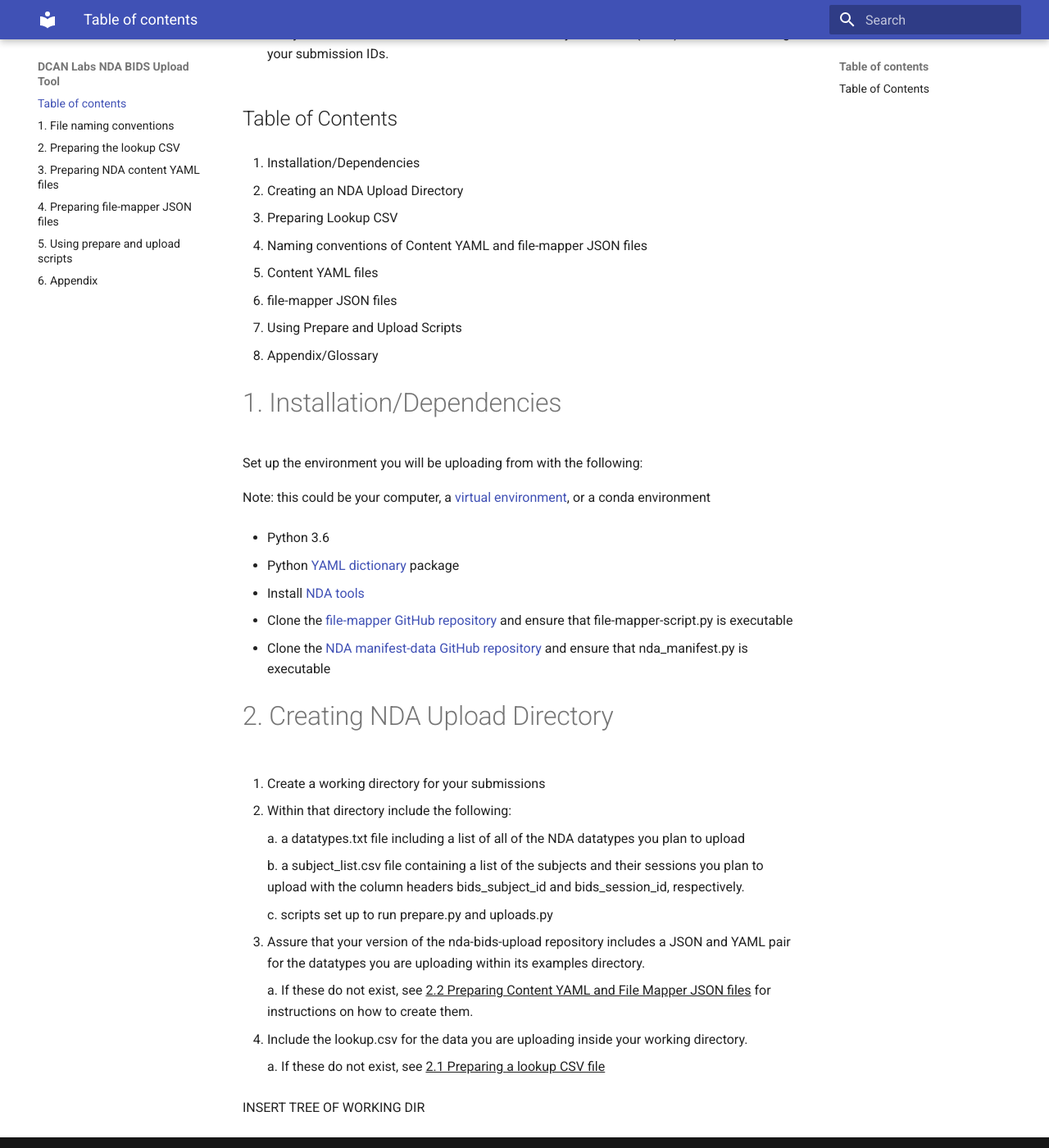
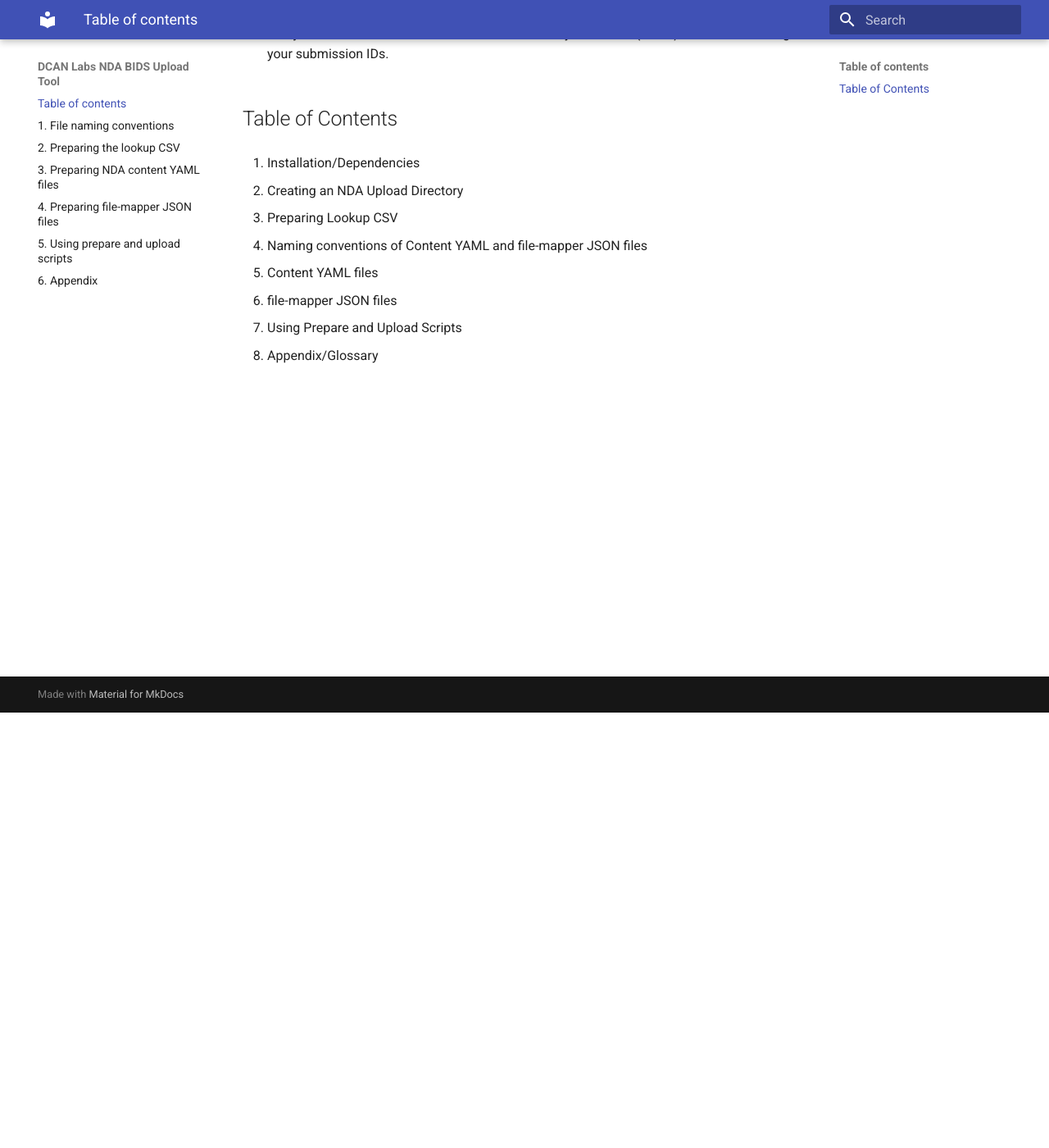
Before and after one commit to DCAN-Labs/nda-bids-upload, an MkDocs documentation site: the page built from docs/index.md, in a window 1280 px wide and 1400 px high, scrolled down 531 px. Shown: the whole window at 82% size. Built offline with MkDocs 1.6.1 and Material for MkDocs 9.7.7, drawn with Linux system fonts in a browser that asks for light colours.

Commit message:
Update index.md

```diff
--- a/docs/index.md
+++ b/docs/index.md
@@ -39,44 +39,3 @@ The major steps include:
 7.  Using Prepare and Upload Scripts
 
 8.  Appendix/Glossary
-
-# 1. Installation/Dependencies
-
-Set up the environment you will be uploading from with the following:
-
-Note: this could be your computer, a [virtual environment](https://docs.python.org/3.6/tutorial/venv.html),
-or a conda environment
-
--   Python 3.6
-
--   Python [YAML dictionary](https://pypi.org/project/PyYAML/) package
-
--   Install [NDA tools](https://github.com/NDAR/nda-tools)
-
--   Clone the [file-mapper GitHub repository](https://github.com/DCAN-Labs/file-mapper) and ensure that file-mapper-script.py is executable
-
--   Clone the [NDA manifest-data GitHub repository](https://github.com/NDAR/manifest-data) and ensure that nda_manifest.py is executable
-
-# 2. Creating NDA Upload Directory
-
-1.  Create a working directory for your submissions
-
-2.  Within that directory include the following:
-
-    a.  a datatypes.txt file including a list of all of the NDA datatypes you plan to upload
-
-    b.  a subject_list.csv file containing a list of the subjects and their sessions you plan to upload with the column headers bids_subject_id and bids_session_id, respectively.
-
-    c.  scripts set up to run prepare.py and uploads.py
-
-3.  Assure that your version of the nda-bids-upload repository includes
-    a JSON and YAML pair for the datatypes you are uploading within its
-    examples directory.
-
-    a.  If these do not exist, see <ins>2.2 Preparing Content YAML and File Mapper JSON files</ins> for instructions on how to create them.
-
-4.  Include the lookup.csv for the data you are uploading inside your working directory.
-
-    a.  If these do not exist, see <ins>2.1 Preparing a lookup CSV file</ins>
-
-INSERT TREE OF WORKING DIR
```
